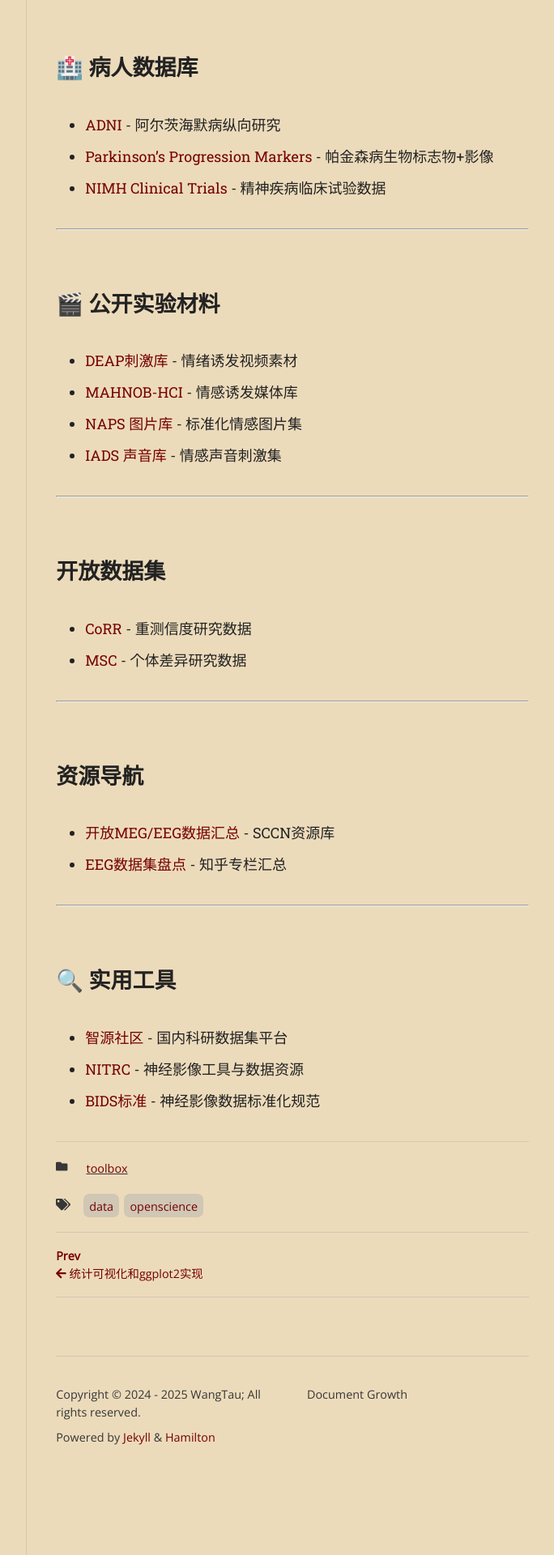
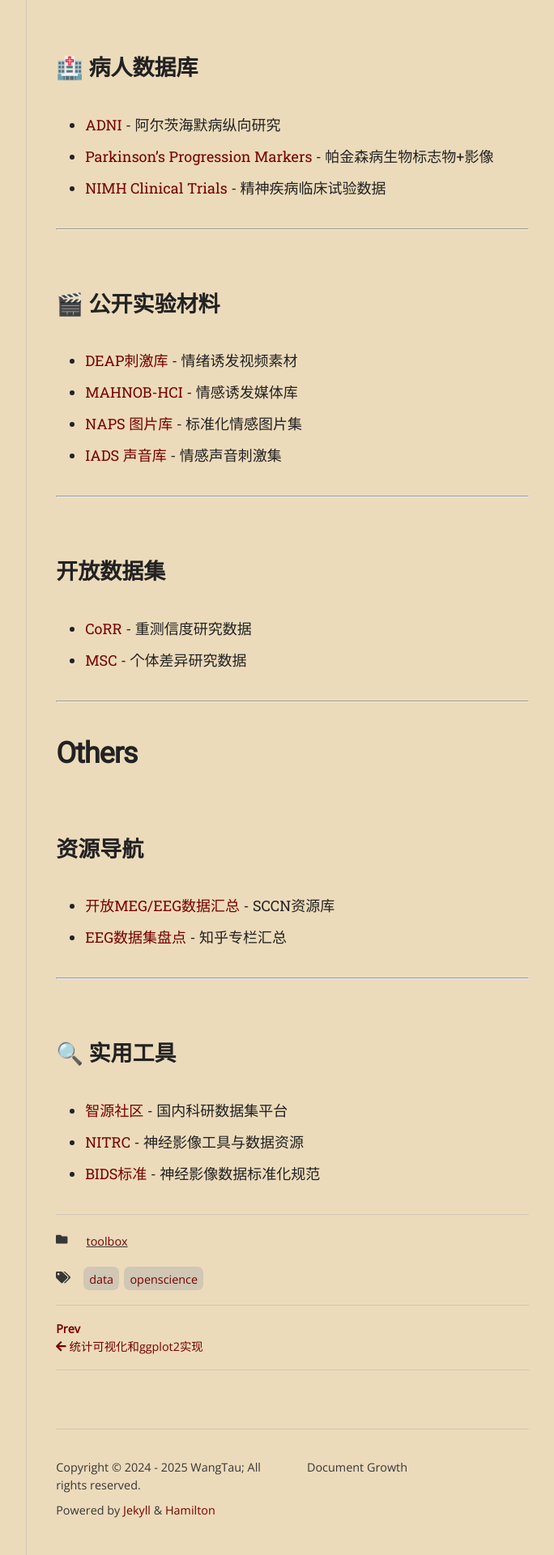
Before and after one commit to wsanshi30/Blog, a Jekyll site: the page built from _posts/2024-10-15-公开数据整理.md, in a window 1280 px wide. Shown: the part 2280-4200 px from the top of the page at 81% size, without its empty margins (411-1095 px from the left). Built offline with Jekyll 4.4.1, drawn with Linux system fonts in a browser that asks for light colours; nearby versions of some CDN libraries; some web fonts are replaced.

Commit message:
Update 2024-10-15-公开数据整理.md
公开数据整理

```diff
--- a/_posts/2024-10-15-公开数据整理.md
+++ b/_posts/2024-10-15-公开数据整理.md
@@ -74,6 +74,7 @@ toc: true
 
 ---
 
+# Others
 ## 资源导航
 - [开放MEG/EEG数据汇总](https://sccn.ucsd.edu/~arno/fam2data/publicly_available_EEG_data.html) - SCCN资源库
 - [EEG数据集盘点](https://zhuanlan.zhihu.com/p/138286382) - 知乎专栏汇总
```
